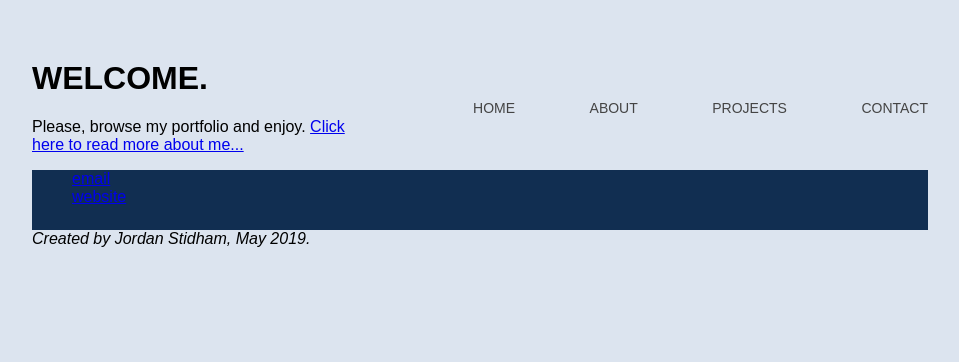
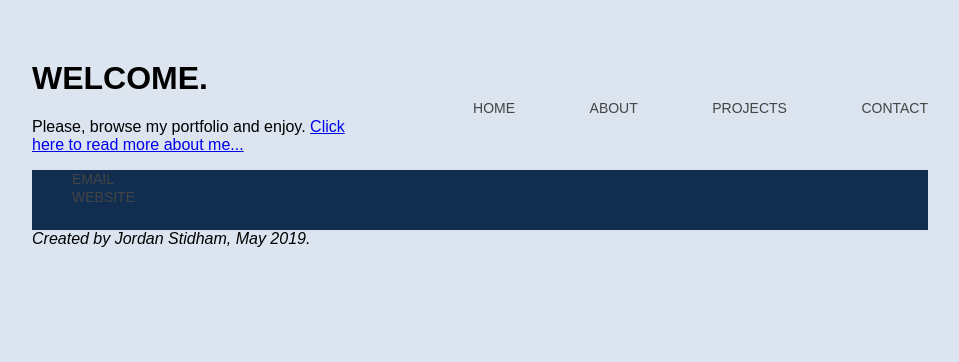
Before and after one commit to jordanstidham/PORTFOLIO, a Jekyll site: the page built from README.md, in a window 1280 px wide. Shown: the top 362 px of the page, without its empty margins (160-1119 px from the left). Built offline with Jekyll 4.4.1, drawn with Linux system fonts in a browser that asks for light colours; our own code applies the rules of GitHub Pages for plain Markdown files.

Commit message:
Update main.css

```diff
--- a/css/main.css
+++ b/css/main.css
@@ -59,3 +59,9 @@ body {
 .footer ul {
     list-style: none;
 }
+.footer a {
+    color: #444;
+    text-decoration: none;
+    text-transform: uppercase;
+    font-size: 14px;
+}
```
